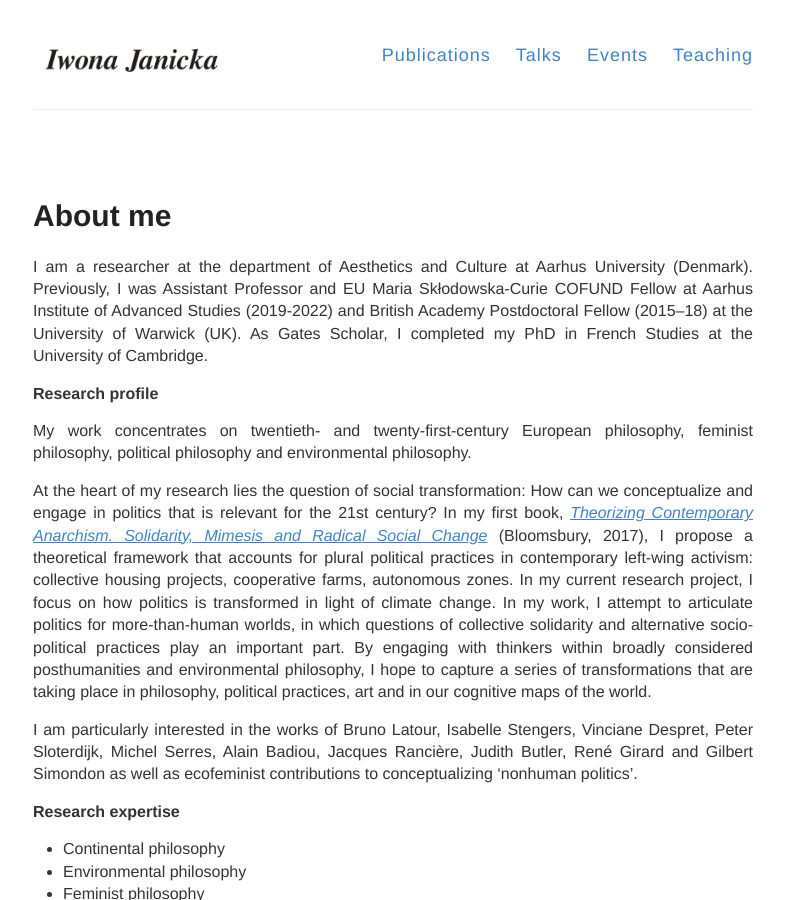
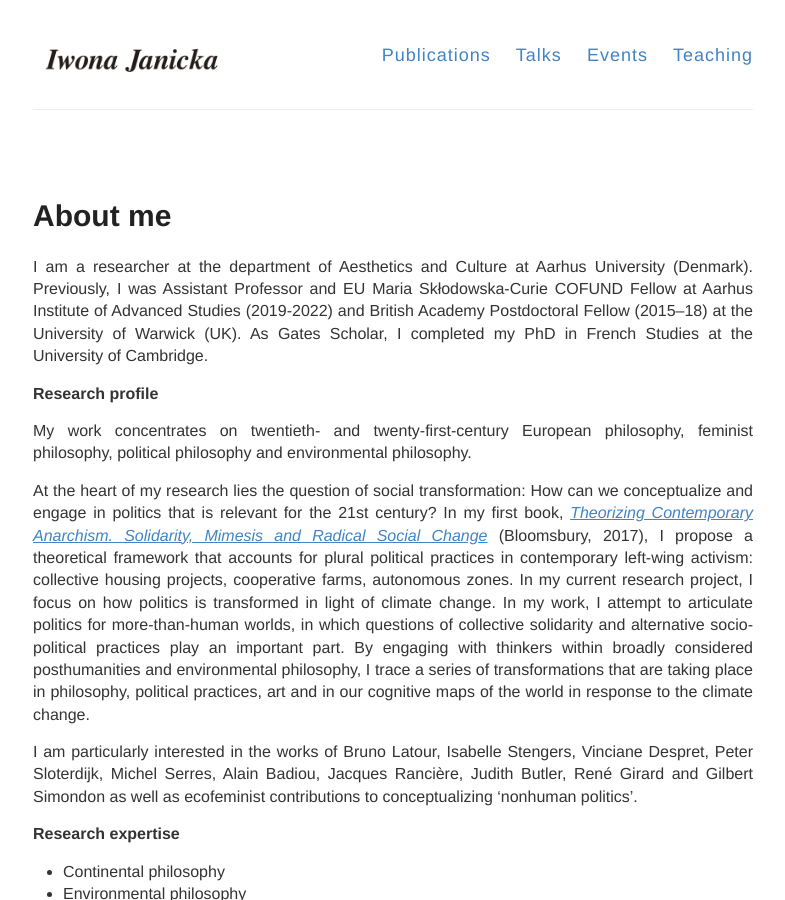
Before and after one commit to IJanicka/IJanicka.github.io, a Jekyll site: the page built from about.md, in a window 1280 px wide and 900 px high. Shown: the whole window, without its empty margins (247-1032 px from the left). Built offline with Jekyll 4.4.1, drawn with Linux system fonts in a browser that asks for light colours.

Commit message:
Update about.md

```diff
--- a/about.md
+++ b/about.md
@@ -10,7 +10,7 @@ I am a researcher at the department of Aesthetics and Culture at Aarhus Universi
 
 My work concentrates on twentieth- and twenty-first-century European philosophy, feminist philosophy, political philosophy and environmental philosophy.<br>
 
-At the heart of my research lies the question of social transformation: How can we conceptualize and engage in politics that is relevant for the 21st century? In my first book, <a href="https://www.bloomsbury.com/uk/theorizing-contemporary-anarchism-9781474276191/" target="_blank">*Theorizing Contemporary Anarchism. Solidarity, Mimesis and Radical Social Change*</a> (Bloomsbury, 2017), I propose a theoretical framework that accounts for plural political practices in contemporary left-wing activism: collective housing projects, cooperative farms, autonomous zones. In my current research project, I focus on how politics is transformed in light of climate change. In my work, I attempt to articulate politics for more-than-human worlds, in which questions of collective solidarity and alternative socio-political practices play an important part. By engaging with thinkers within broadly considered posthumanities and environmental philosophy, I hope to capture a series of transformations that are taking place in philosophy, political practices, art and in our cognitive maps of the world. <br>
+At the heart of my research lies the question of social transformation: How can we conceptualize and engage in politics that is relevant for the 21st century? In my first book, <a href="https://www.bloomsbury.com/uk/theorizing-contemporary-anarchism-9781474276191/" target="_blank">*Theorizing Contemporary Anarchism. Solidarity, Mimesis and Radical Social Change*</a> (Bloomsbury, 2017), I propose a theoretical framework that accounts for plural political practices in contemporary left-wing activism: collective housing projects, cooperative farms, autonomous zones. In my current research project, I focus on how politics is transformed in light of climate change. In my work, I attempt to articulate politics for more-than-human worlds, in which questions of collective solidarity and alternative socio-political practices play an important part. By engaging with thinkers within broadly considered posthumanities and environmental philosophy, I trace a series of transformations that are taking place in philosophy, political practices, art and in our cognitive maps of the world in response to the climate change. <br>
 
 I am particularly interested in the works of Bruno Latour, Isabelle Stengers, Vinciane Despret, Peter Sloterdijk, Michel Serres, Alain Badiou, Jacques Rancière, Judith Butler, René Girard and Gilbert Simondon as well as ecofeminist contributions to conceptualizing 'nonhuman politics'.<br>
 
```
